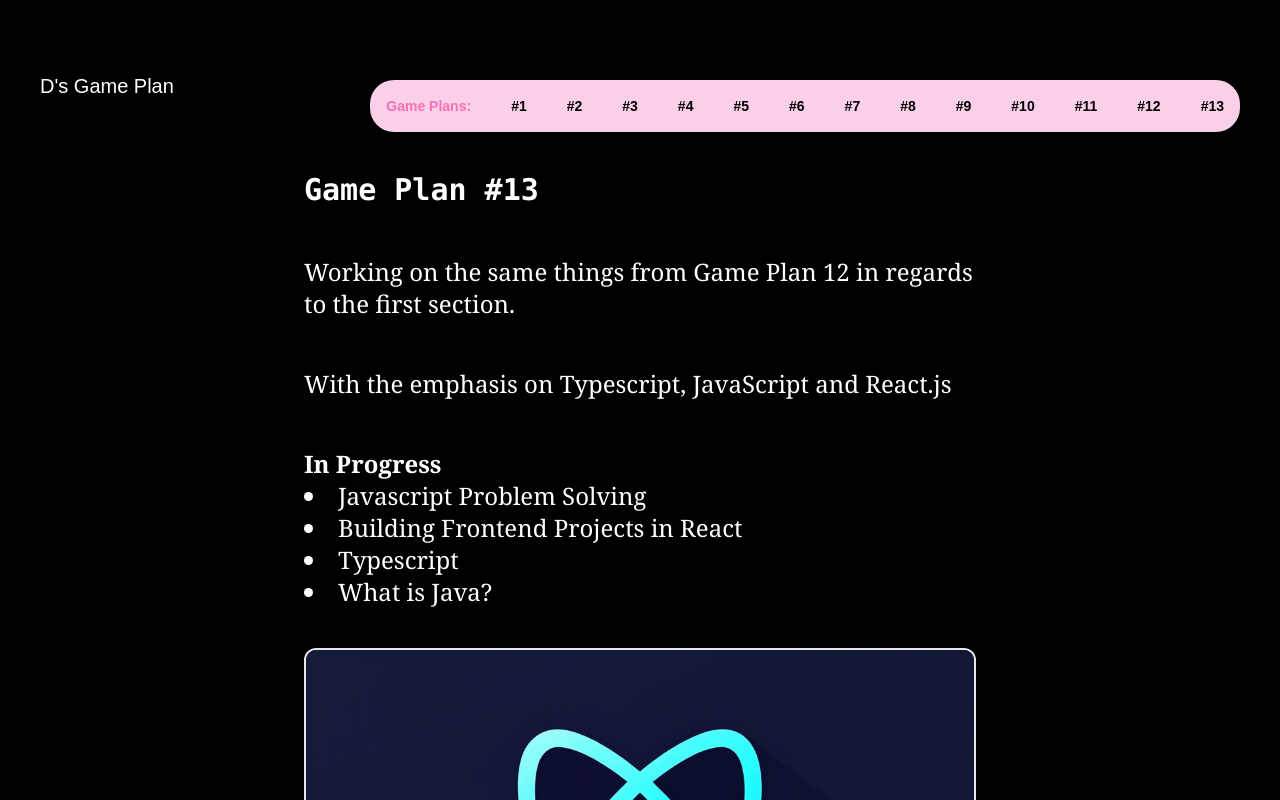
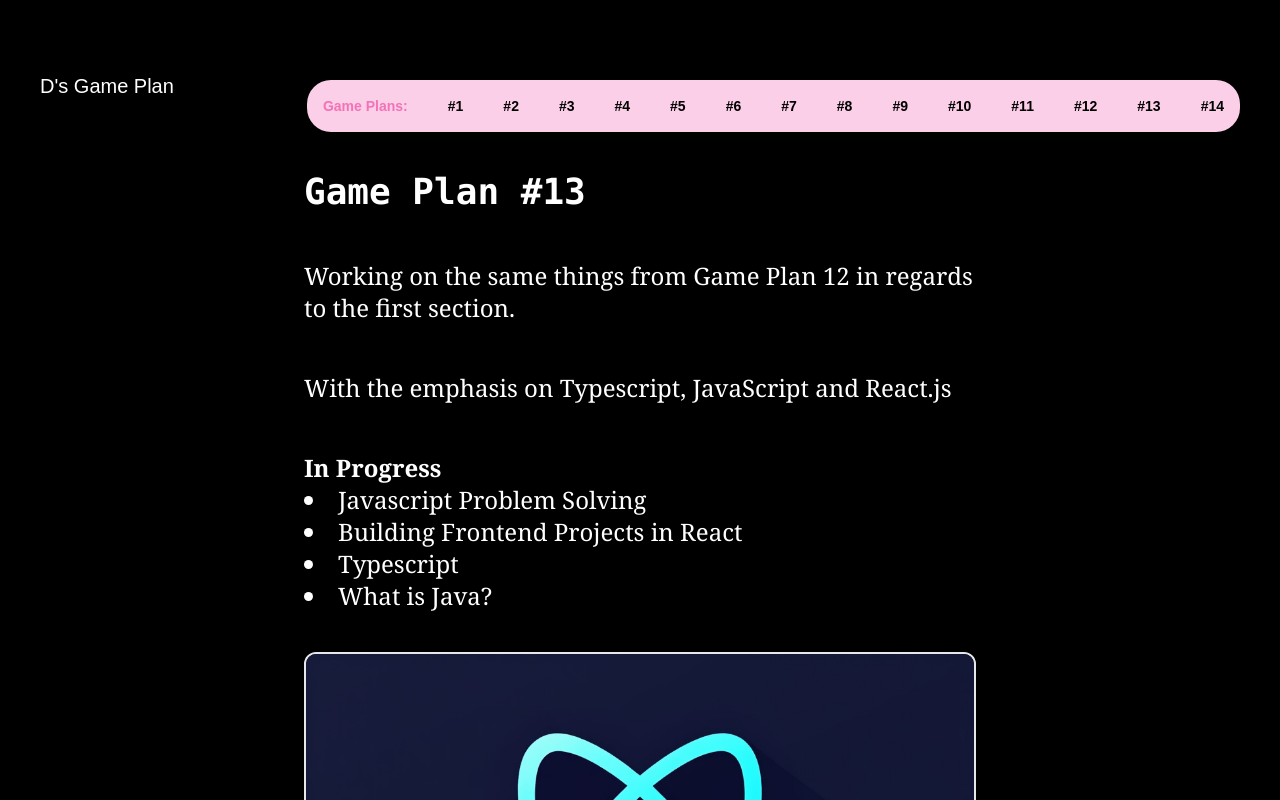
Before and after one commit to Davonne007-TX/game-plan, a React (Vite) app: page /gamePlan13 in a window 1280 px wide. Shown: the top 800 px of the page. Built offline with nearby package versions, Linux system fonts and the light colour scheme; a web font is replaced by a local one.

Commit message:
add route to Game Plan 14, add component for podcast takeawys

```diff
--- a/src/App.jsx
+++ b/src/App.jsx
@@ -30,6 +30,7 @@ import GamePlan10 from "./components/GamePlan10";
 import GamePlan11 from "./components/Eleven/GamePlan11";
 import GamePlan12 from "./components/Twelve/GamePlan12";
 import GamePlan13 from "./components/Thirteen/GamePlan13";
+import GamePlan14 from "./components/Fourteen/GamePlan14";
 
 //Note to self; lazy load components and images
 
@@ -79,6 +80,7 @@ function App() {
         <Route path="/gamePlan11" element={<GamePlan11 />} />
         <Route path="/gamePlan12" element={<GamePlan12 />} />
         <Route path="/gamePlan13" element={<GamePlan13 />} />
+        <Route path="/gamePlan14" element={<GamePlan14 />} />
       </Routes>
     </>
   );
--- a/src/components/Home.jsx
+++ b/src/components/Home.jsx
@@ -1,12 +1,13 @@
 export default function Home() {
   return (
     <main className="flex flex-col justify-center items-center">
+      <h1 className="text-white font-sixty mt-20">A Web Dev Journey</h1>
       <iframe
         src="https://giphy.com/embed/RbDKaczqWovIugyJmW"
         width="700"
         height="700"
         frameBorder="0"
-        className="giphy-embed"
+        className="giphy-embed -mt-20"
         allowFullScreen
       ></iframe>
       <p>
--- a/src/components/Thirteen/GamePlan13.jsx
+++ b/src/components/Thirteen/GamePlan13.jsx
@@ -7,7 +7,7 @@ export default function GamePlan13() {
     <>
       <main className="max-w-xs md:max-w-2xl ml-auto mr-auto text-white text-lg md:text-2xl">
         <section className="flex flex-col gap-2 font-serif">
-          <h2 className="font-bold text-2xl md:text-3xl lg:text-4x mb-10 font-mono">
+          <h2 className="font-bold text-2xl md:text-3xl lg:text-4xl mb-10 font-mono">
             Game Plan #13
           </h2>
           <p>
--- a/src/components/TopHeader.jsx
+++ b/src/components/TopHeader.jsx
@@ -18,6 +18,7 @@ export default function TopHeader() {
     { id: 11, text: "#11", link: "/gamePlan11" },
     { id: 12, text: "#12", link: "/gamePlan12" },
     { id: 13, text: "#13", link: "/gamePlan13" },
+    { id: 14, text: "#14", link: "/gamePlan14" },
   ];
 
   const navigate = useNavigate();
```
